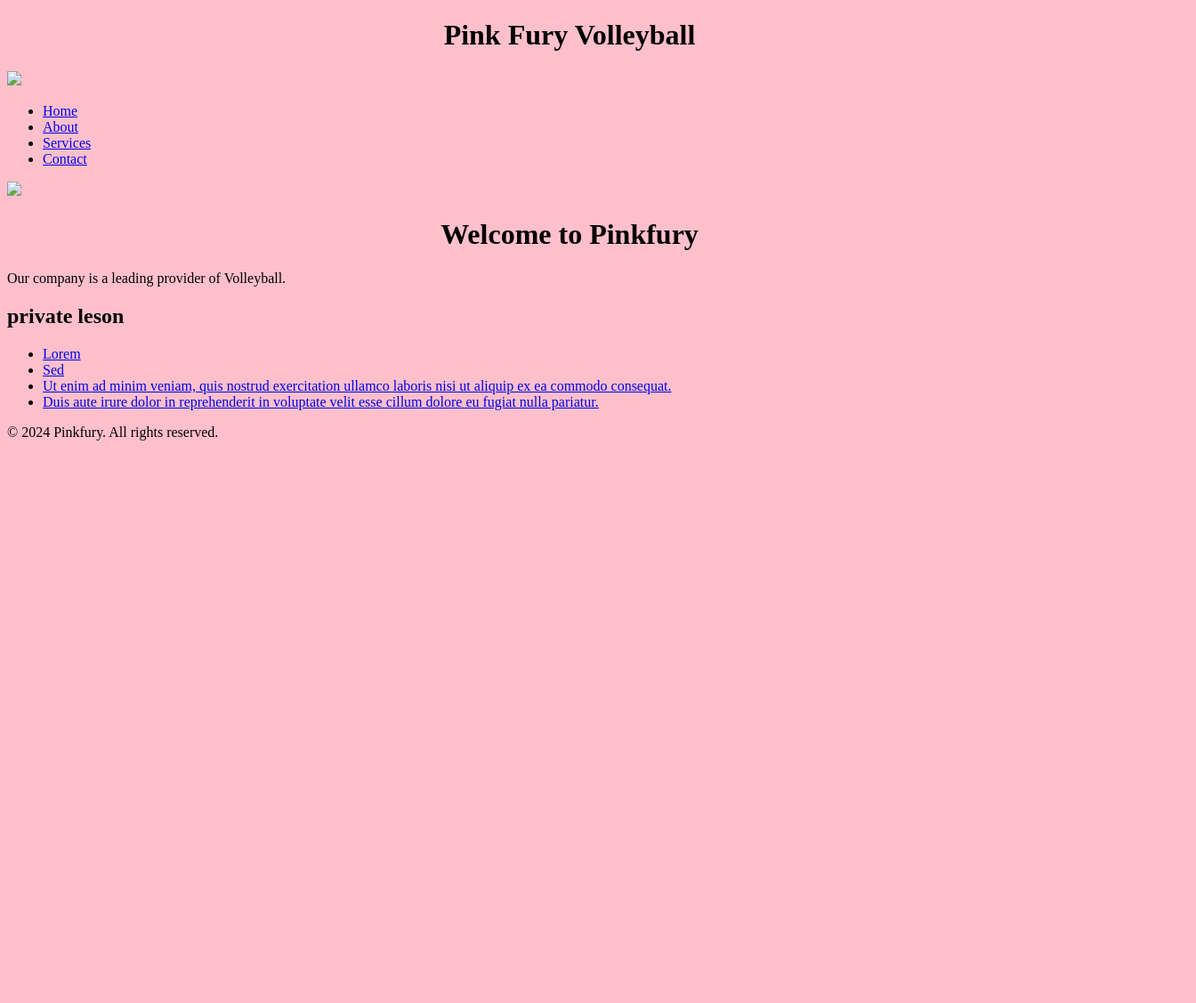
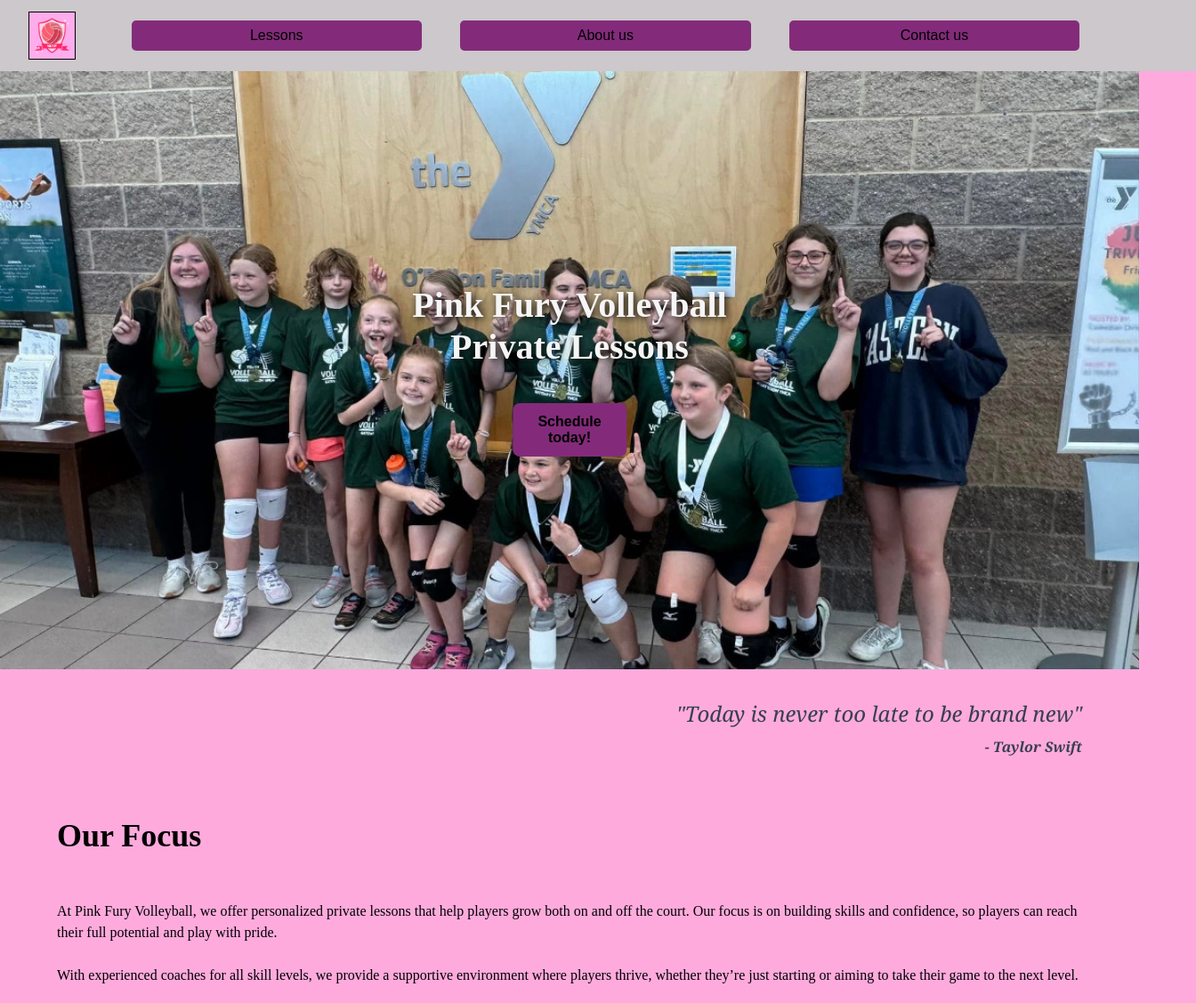
Before and after one commit to awashburncmd/pinkfuryvb, a plain HTML site: page index.html in a window 1280 px wide. Shown: the top 1127 px of the page at 89% size, 1344 px wide, since content can reach past the window. Before the commit the page ends 800 px from the top, so only its background shows below. Drawn offline with Linux system fonts and the light colour scheme.

Commit message:
Add files via upload

```diff
--- a/index.html
+++ b/index.html
@@ -4,50 +4,68 @@
 <title>Pinkfury</title>
 <link rel="stylesheet" type="text/css" href="style.css">
 <meta charset="utf-8" viewport="width=device-width, initial-scale=1.0">
+</head>
 <body>
-    <h1 class="cent">Pink Fury Volleyball</h1>
-<div class="container">
-    <div class="header">
-        <div class="logo">
-            <img src="images/logo.png">
+
+    <div class="top-nav">
+        <div class="logo-container">
+            <img class="logo" src="pinkfurylogo.png" alt="Pink Fury Logo">
+
         </div>
-        <div class="menu">
-            <ul>
-                <li><a href="index.html">Home</a></li>
-                <li><a href="about.html">About</a></li>
-                <li><a href="services.html">Services</a></li>
-                <li><a href="contact.html">Contact</a></li>
-            </ul>
+        <div class="button-container">
+        <button>Lessons</button>
+        <button>About us</button>
+        <button>Contact us</button>
         </div>
+
     </div>
-    <div class="slider">
-        <img src="images/slider.jpg">
+    <div class="main-content">
+        <div class="img-title">
+        <h1 class="main-title">Pink Fury Volleyball <br> Private Lessons
+        </h1>
+        <button class="schedule-button">Schedule today!</button>
+        </div>
+        <img src="num_1.jpeg" class="main-image">
     </div>
-    <div class="content">
-        <div class="main-content">
-            <h1 class="cent">Welcome to Pinkfury</h1>
-            <p>Our company is a leading provider of
-                 Volleyball.</p>
+
+
+<div class="quote">
+    <blockquote>"Today is never too late to be brand new"</blockquote>
+    <p>- Taylor Swift</p>
+</div>
+
+<div class="focus">
+    <div class="focus-text">
+    <h2> Our Focus</h2>
+    <p> At Pink Fury Volleyball, we offer personalized private lessons that help players grow both on and off the court.
+        Our focus is on building skills and confidence, so players can reach their full potential and play with pride.
+<br><br>
+        With experienced coaches for all skill levels, we provide a supportive
+        environment where players thrive, whether they’re just starting or aiming to take their game to the next level.
+
+        </p>
         </div>
-        <div class="sidebar">
-            <h2>private leson</h2>
-            <ul>
-                <li><a href="#">Lorem </a></li>
-                <li><a href="#">Sed </a></li>
-                <li><a href="#">Ut enim ad minim veniam, quis nostrud exercitation ullamco laboris nisi ut aliquip ex ea commodo consequat.</a></li>
-                <li><a href="#">Duis aute irure dolor in reprehenderit in voluptate velit esse cillum dolore eu fugiat nulla pariatur.</a></li>
-            </ul>
-        </div>
+        <img src="celebration.jpeg" class="focus-img">
+        <button class="schedule-button, schedule-2">Book Now!</button>
+</div>
+
+
+
+
+
+
+
+<div class="footer">
+    <div class="footer-text">
+        <p>Pink Fury Volleyball</p>
     </div>
-    <div class="footer">
-        <p>&copy; 2024 Pinkfury. All rights reserved.</p>
-    </div>
+</div>
+    <script src="script.js"></script>
+
+
+
 </body>
 
 
 
-
-<script src="script.js"></script>
-</head>
-
 </html>
--- a/style.css
+++ b/style.css
@@ -1,6 +1,219 @@
+
+:root {
+    --main-bg-color: rgba(255, 149, 213, 80%);
+    --top-nav-color: rgba(202, 202, 202, 0.956);
+    --button-color:rgb(131, 43, 122);
+}
+
+
+
+
+button {
+    background-color:var(--button-color);
+    border-radius: 5px;
+    border:none;
+    font-size:1.2rem;
+    color:rgb(0, 0, 0);
+    padding:.5rem 1rem;
+    width:30%;
+    height: 50%;
+    font-size:1rem;
+    cursor:pointer;
+    transition:background-color .3s ease;
+}
+
+button:hover {
+    background-color:rgba(55, 63, 81, 0.8);
+}
+
+.button-container {
+display: flex;
+justify-content: space-evenly;
+width: 85%;
+gap: 2rem;
+margin-left:4vw;
+align-items: center;
+padding-right:.8rem;
+margin-right: auto;
+
+}
+.logo {
+    width:4vw;
+    height:auto;
+    max-width: 100px;
+    border: 1px solid black;;
+}
+.logo-container {
+    display:flex;
+    align-items:center;
+    gap:.5rem;
+}
+.main-image {
+    width: 100%;
+    height: 84vh;
+    object-fit: cover;
+    display: block;
+    margin:0 auto;
+
+}
+.main-content {
+    position:relative;
+    text-align:center;
+}
+
+
 body {
-    background-color:rgb(255, 192, 203);
+
+    background-color: var(--main-bg-color);
+    height: 230vh;
+    width: 100%;
+    padding-top:10vh;
+    overflow-x: hidden;
+    overflow-y: auto;
+    margin:0;
+    position:relative
 }
-.cent {
-    text-align: center;
+
+h1 {
+    font-size: 2em;
 }
+
+
+@media (max-width:768px) {
+    .logo {
+        width:8vw;
+    }
+
+    .button-container {
+        gap:1rem;
+        flex-direction:column;
+        width:100%;
+
+
+    }
+
+    .top-nav {
+        flex-direction: column;
+        height:12vh;
+        padding:1rem;
+    }
+    button {
+        width:90%;
+
+    }
+}
+
+.img-title {
+    position:  absolute;
+    top:50%;
+    left:50%;
+    transform: translate(-50%, -50%);
+    color:whitesmoke;
+    text-shadow: 2px 2px 8px rgba(0,0,0,1);
+    display:flex;
+    flex-direction:column;
+    align-items:center;
+    gap:1rem;
+}
+.main-title {
+    font-size: 2.5rem;
+    font-weight:bold;
+    margin: 0;
+    padding:0;
+}
+.schedule-button {
+    background-color:var(--button-color);
+    border-radius: .5rem;
+    width:10vw;
+    margin-top:3vh;
+    border:none;
+    padding:.75rem 1.5rem;
+    font-size:1rem;
+    font-weight:bold;
+    cursor:pointer;
+    transition:background-color .3s ease;
+}
+
+.quote {
+    text-align:right;
+    margin:2rem auto;
+    font-family:'Georgia', serif;
+    color:rgba(55,63,81,1);
+    font-style:italic;
+    margin-right:4rem;
+}
+.focus {
+    font-size:1.5rem;
+    margin:0;
+    line-height:1.5;
+    text-align: left;
+    margin-left:4rem;
+    width:100%;
+    gap:1rem;
+
+}
+.focus-text {
+    display:flex;
+    align-items:flex-start;
+    flex-direction:column;
+}
+.focus p {
+    font-size:1rem;
+    width:90vw;
+
+}
+
+.focus-img {
+width:40vw;
+height:40vh;
+display:flex;
+margin:0 auto;
+justify-content:center;
+object-fit:cover;
+margin-top:2rem;
+
+}
+.schedule-2 {
+    display:flex;
+    margin:0 auto;
+    margin-top:2rem;
+    width:30vh;
+    height:auto;
+    justify-content: center;
+}
+
+.quote blockquote {
+    font-size:1.5rem;
+    margin:0;
+    line-height:1.5;
+}
+.quote p {
+    font-size: 1rem;
+    font-weight:bold;
+    margin-top:0.5rem;
+}
+.schedule-button:hover {
+    background-color:rgba(55,63,81,.8)
+}
+
+.top-nav {
+    background-color: var(--top-nav-color);
+    display:flex;
+    justify-content: space-between;
+    align-items:center;
+    padding:0 2rem;
+    width: 100%;
+    position: fixed;
+    top:0;
+    left:0;
+    height:10vh;
+    z-index: 1000;
+}
+
+.footer {
+    background-color:var(--top-nav-color);
+    width:100%;
+    height:8vh;
+    position:absolute;
+    bottom:0;
+}
```
Also changed, not shown: lessons.html (added, +13 -0 lines), celebration.jpeg (added), coaches.jpeg (added), num_1.jpeg (added), pinkfurylogo.png (added).
